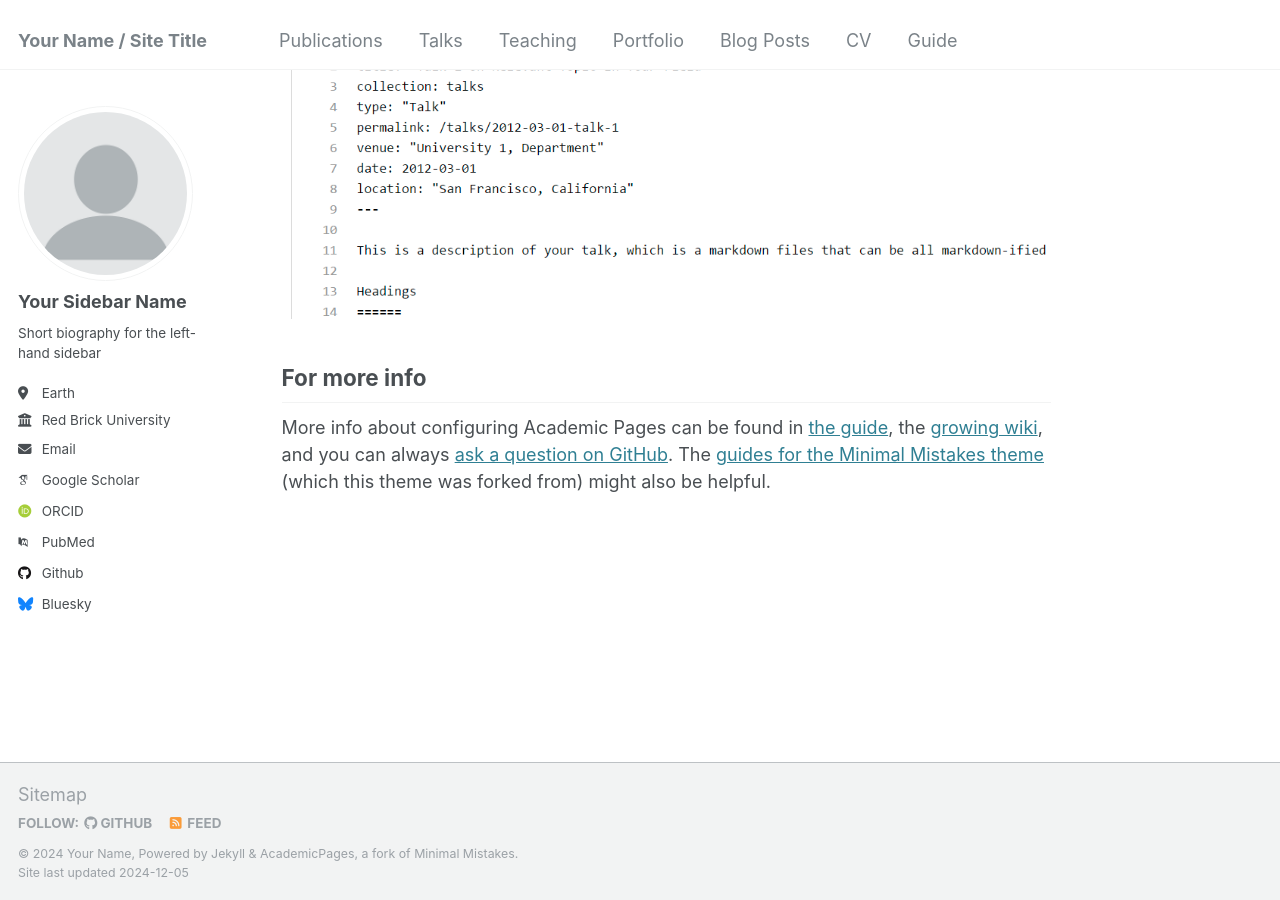
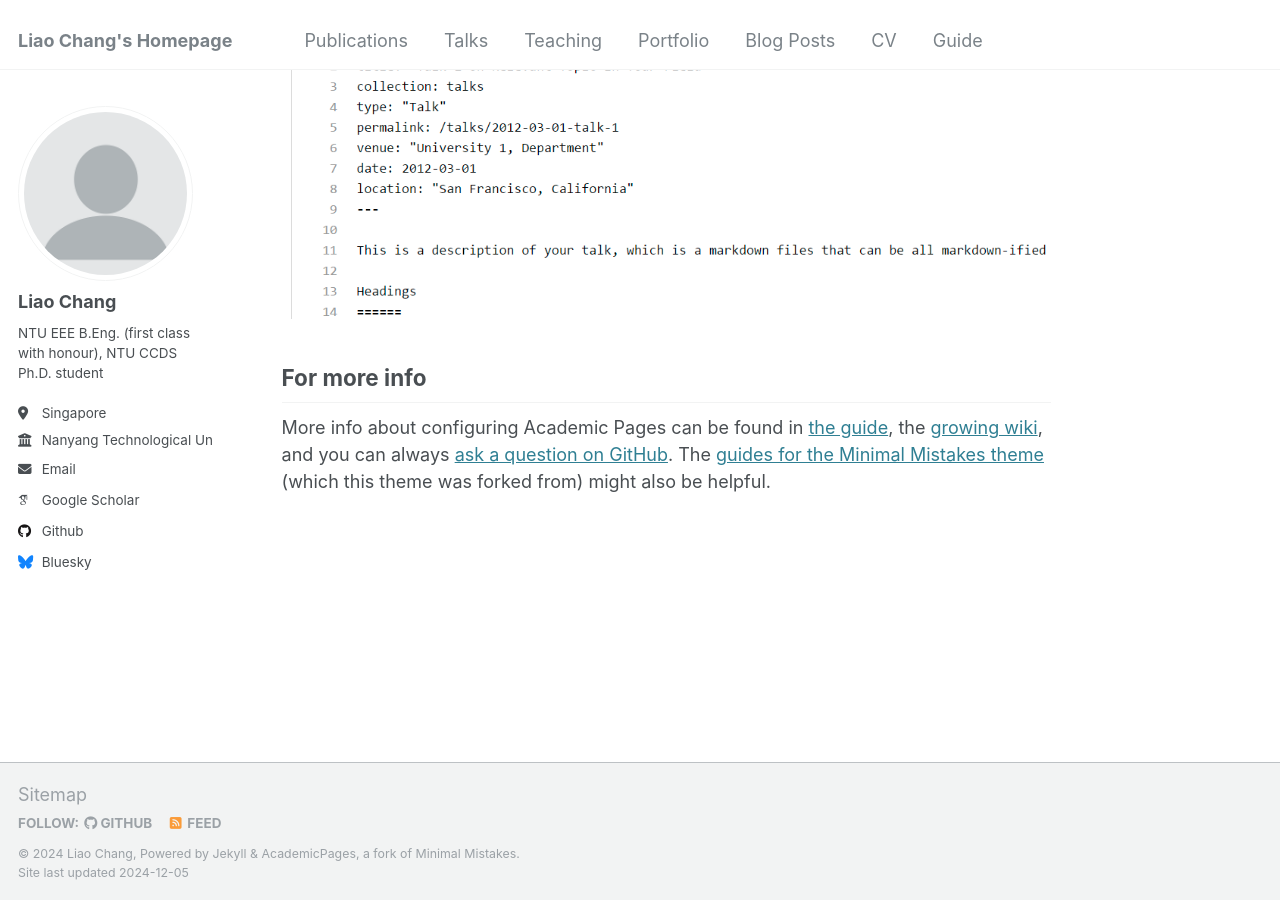
Before and after one commit to ScottLiao920/ScottLiao920.github.io, a Jekyll site: the page built from _pages/about.md, in a window 1280 px wide and 900 px high, scrolled down 2643 px. Built offline with Jekyll 4.4.1, drawn with Linux system fonts in a browser that asks for light colours; some web fonts are replaced.

Commit message:
update _config.yml

```diff
--- a/_config.yml
+++ b/_config.yml
@@ -8,11 +8,11 @@
 
 # Basic Site Settings
 locale                   : "en-US"
-title                    : "Your Name / Site Title"
+title                    : "Liao Chang's Homepage"
 title_separator          : "-"
-name                     : &name "Your Name"
-description              : &description "personal description"
-url                      : https://academicpages.github.io # the base hostname & protocol for your site e.g. "https://[your GitHub username].github.io"
+name                     : &name "Liao Chang"
+description              : &description "Rookie researcher in the field of AI for chemistry."
+url                      : https://ScottLiao920.github.io # the base hostname & protocol for your site e.g. "https://[your GitHub username].github.io"
 baseurl                  : "" # the subpath of your site, e.g. "/blog"
 repository               : "academicpages/academicpages.github.io"
 
@@ -22,21 +22,21 @@ repository               : "academicpages/academicpages.github.io"
 author:
   # Biographic information
   avatar           : "profile.png"
-  name             : "Your Sidebar Name"
+  name             : "Liao Chang"
   pronouns         : # example: "she/her"
-  bio              : "Short biography for the left-hand sidebar"
-  location         : "Earth"
-  employer         : "Red Brick University"
+  bio              : "NTU EEE B.Eng. (first class with honour), NTU CCDS Ph.D. student"
+  location         : "Singapore"
+  employer         : "Nanyang Technological University"
   uri              : # URL
-  email            : "none@example.org"
+  email            : "chang019@e.ntu.edu.org"
 
   # Academic websites
   arxiv            : # URL - Update with the correct link to your profile
-  googlescholar    : "https://scholar.google.com/citations?user=PS_CX0AAAAAJ"
+  googlescholar    : "https://scholar.google.com/citations?user=GHVdrBgAAAAJ&hl=en"
   impactstory      : # URL
-  orcid            : "http://orcid.org/yourorcidurl"
+  orcid            : # "http://orcid.org/yourorcidurl"
   semantic         : # URL
-  pubmed           : "https://www.ncbi.nlm.nih.gov/pubmed/?term=john+snow"
+  pubmed           : # "https://www.ncbi.nlm.nih.gov/pubmed/?term=john+snow"
   researchgate     : # URL
   scopus           : # URL
 
```
